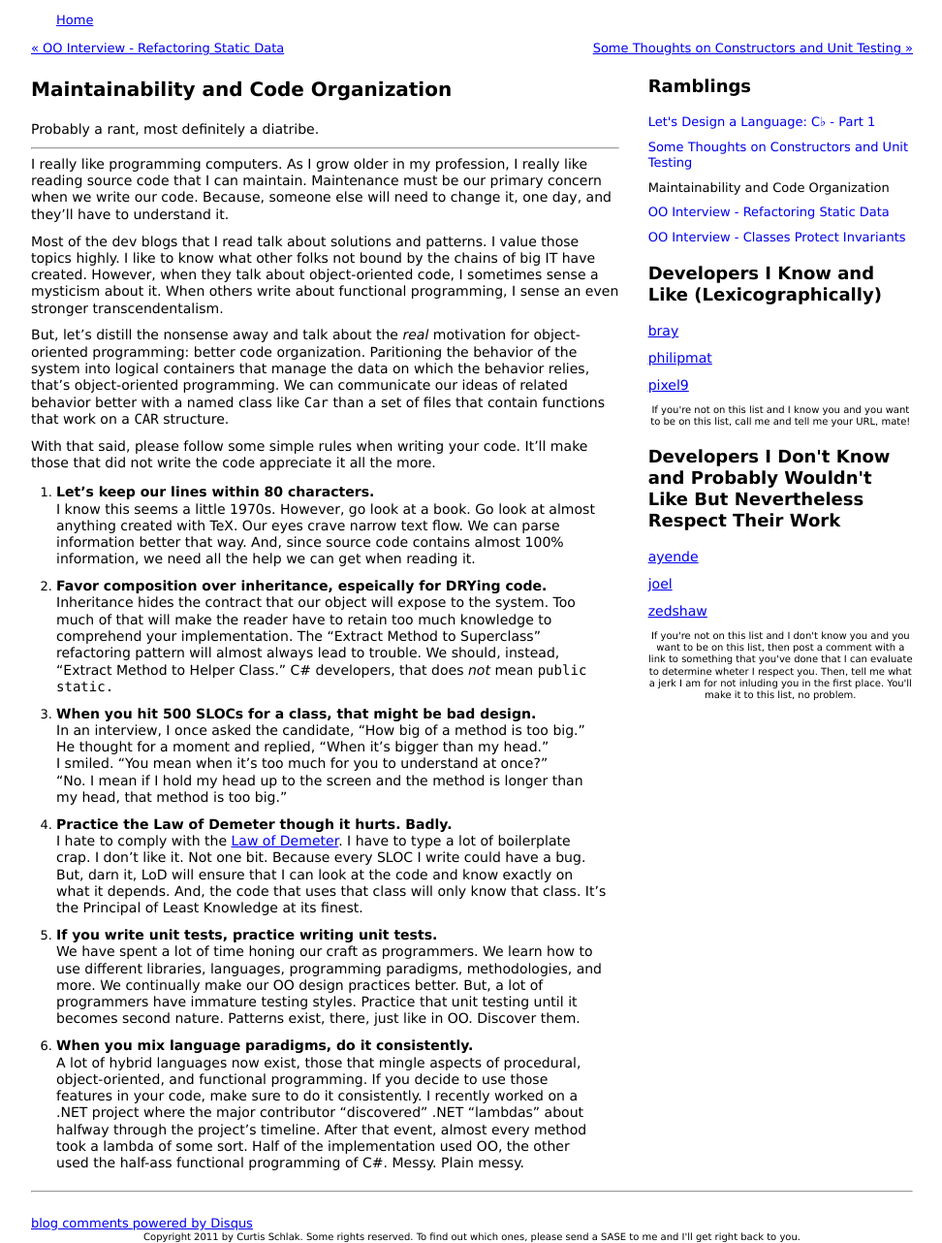
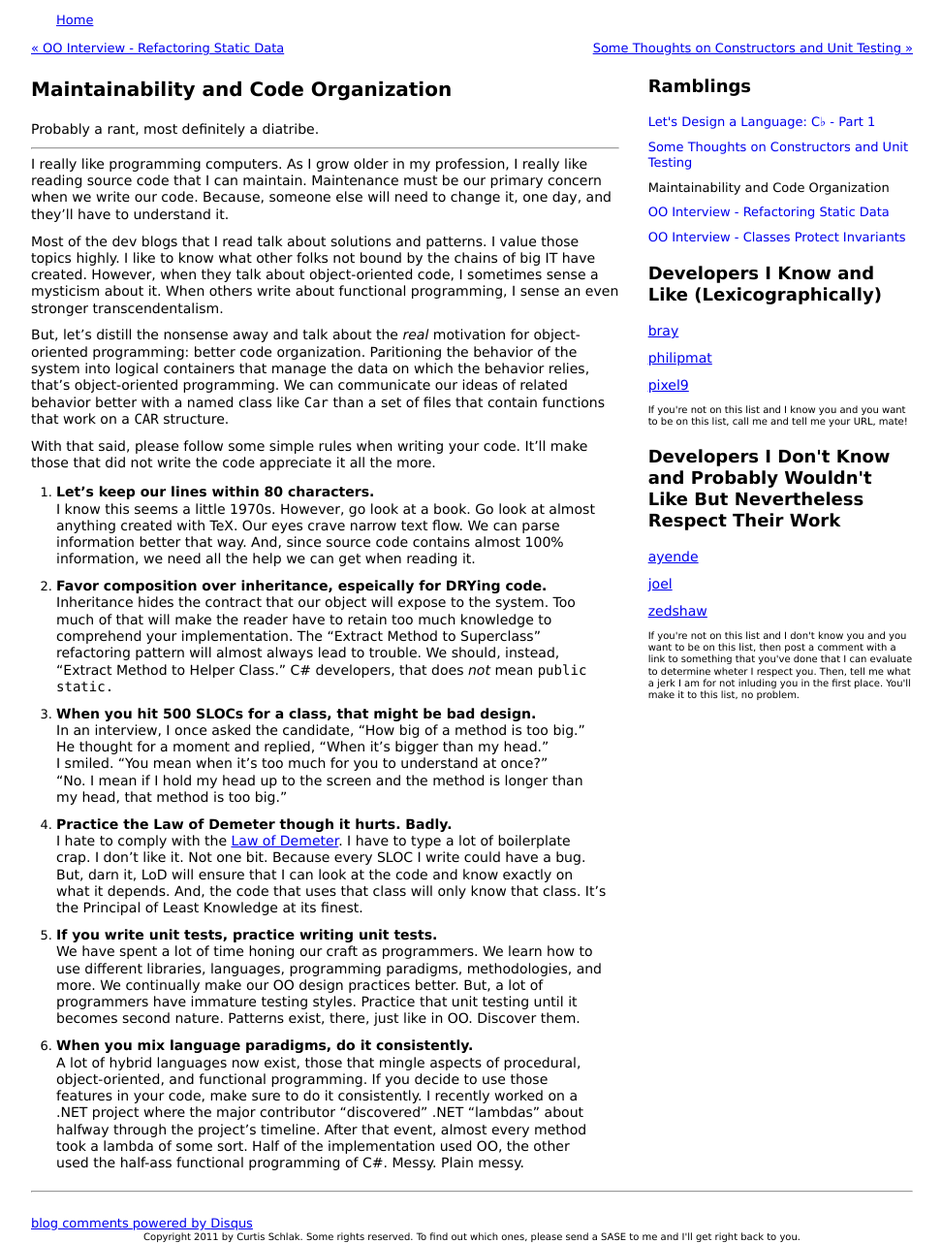
Before and after one commit to roberts-sandbox/test-realist, a Jekyll site: the page built from _posts/2011-12-08-ramble.md, in a window 1280 px wide. Shown: the whole page at 97% size, without its empty margins (153-1125 px from the left). Built offline with Jekyll 4.4.1, drawn with Linux system fonts in a browser that asks for light colours.

Commit message:
change footer in sidebar.

```diff
--- a/css/site.css
+++ b/css/site.css
@@ -158,6 +158,10 @@ nav.side article.post-summary a {
 	text-decoration: none;
 }
 
+nav.side footer {
+	text-align: left;
+}
+
 .main footer {
 	font-size: 77%;
 	text-align: center;
```
